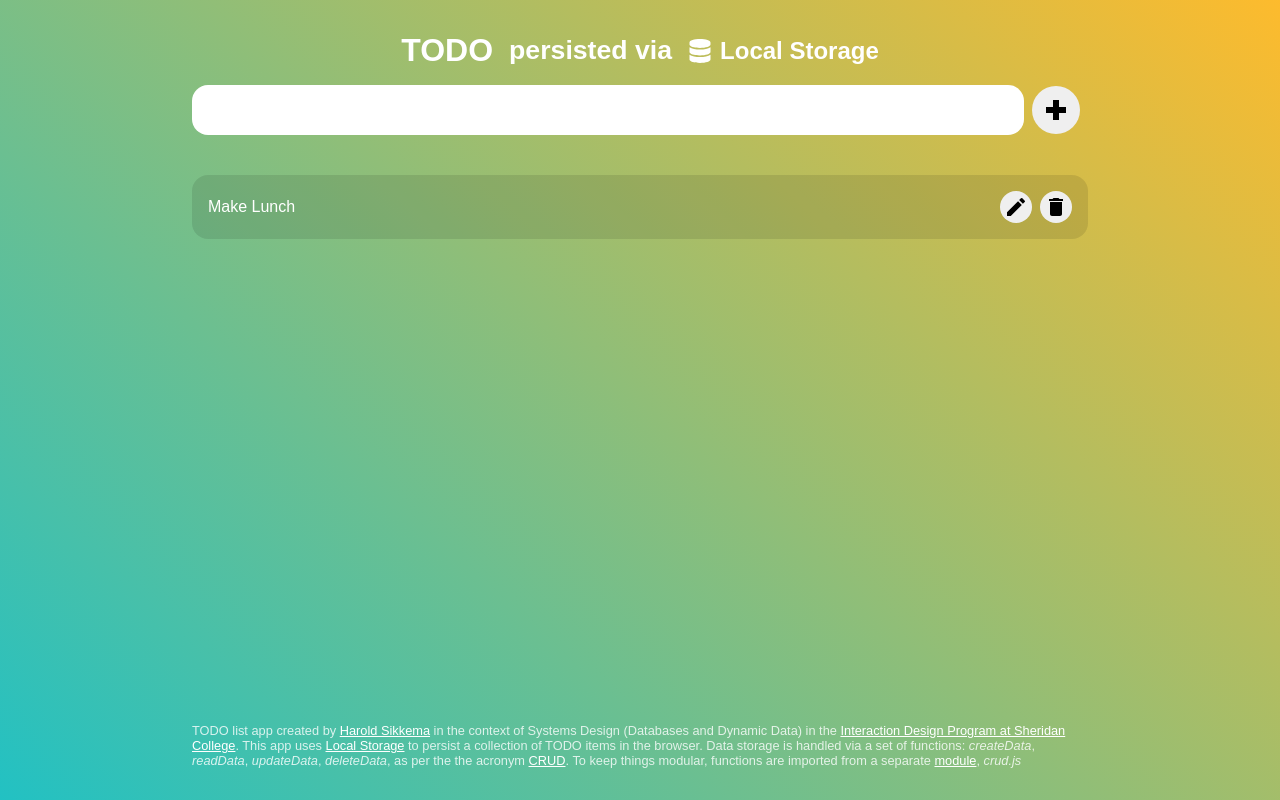
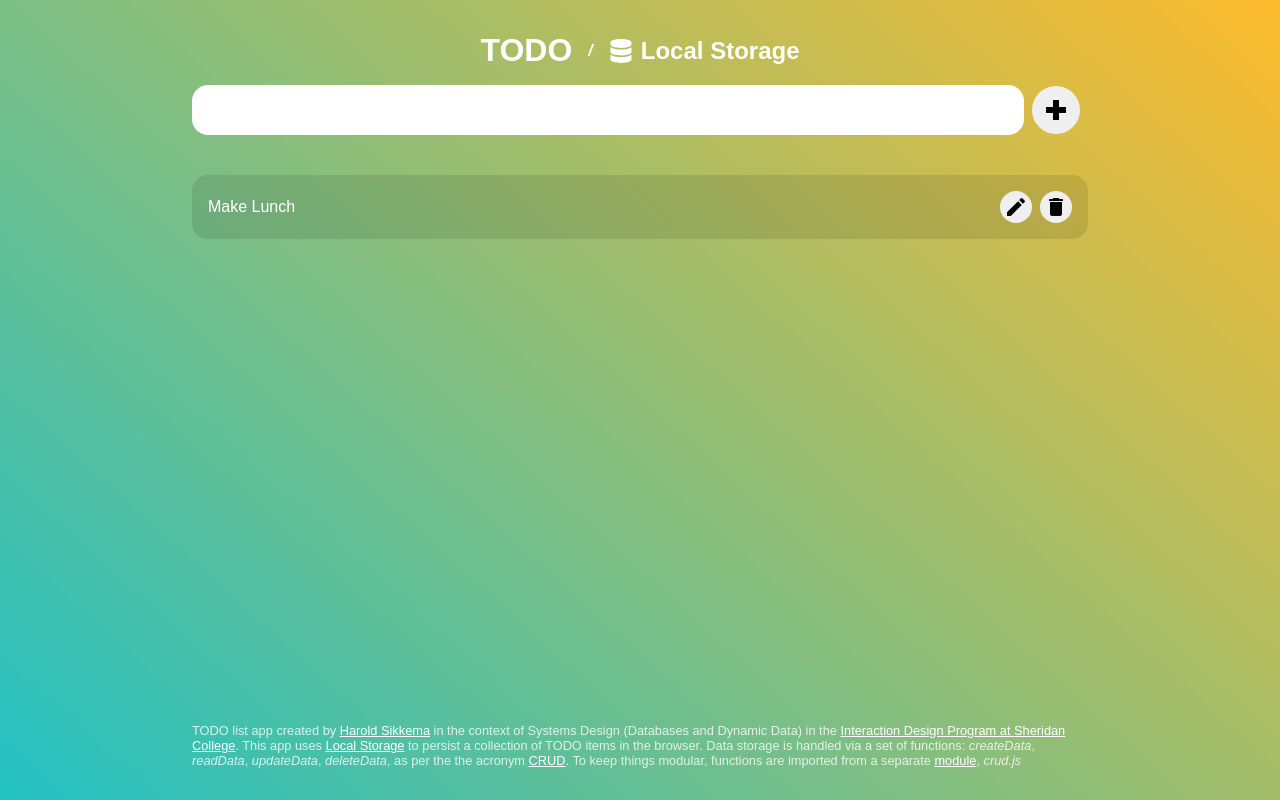
Before and after one commit to nsitu/todo-local, a plain HTML site: page index.html in a window 1280 px wide. Drawn offline with Linux system fonts and the light colour scheme; a web font is replaced by a local one.

Commit message:
Update index.html

```diff
--- a/index.html
+++ b/index.html
@@ -13,7 +13,7 @@
     <header>
       <h2>
         <span class="title">TODO</span>
-        <small>persisted via</small>
+        <i>/</i>
         <a target="_blank" href="https://developer.mozilla.org/en-US/docs/Web/API/Window/localStorage">
           <svg
             stroke="currentColor"
```
